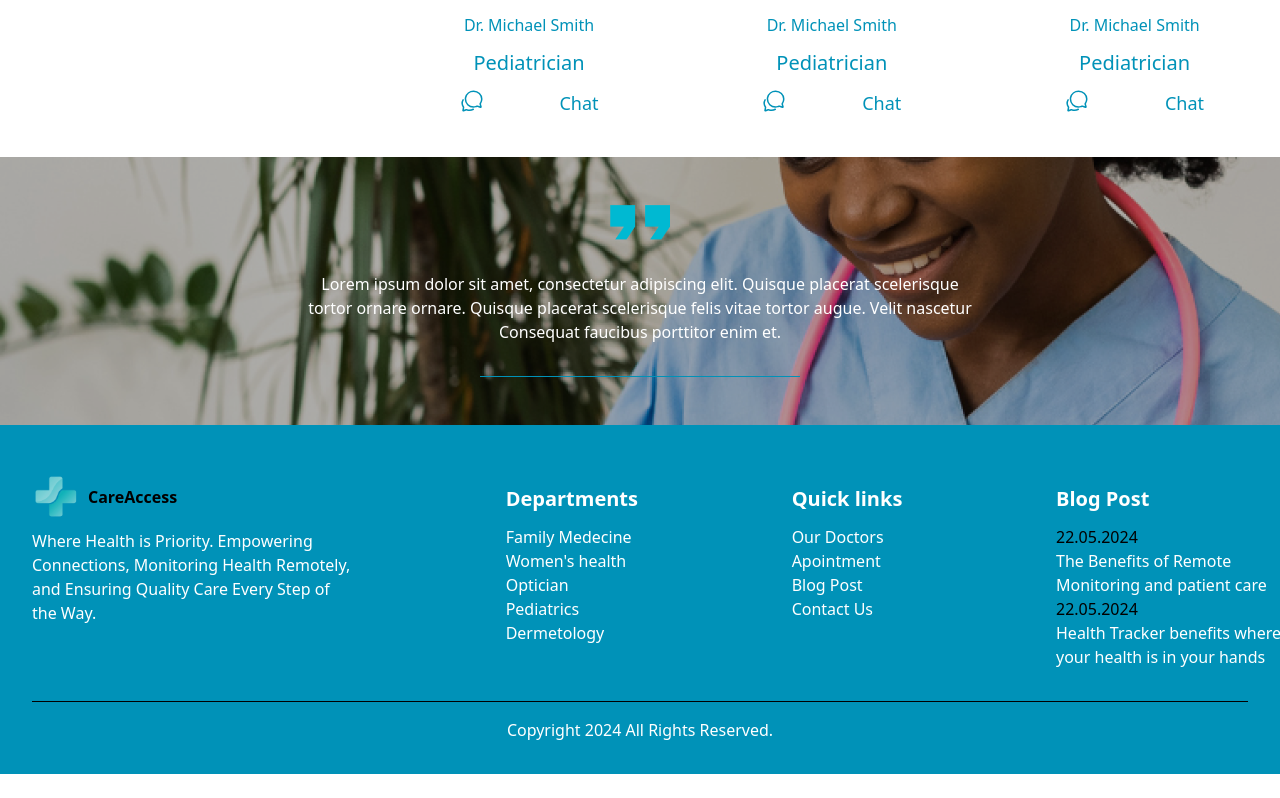
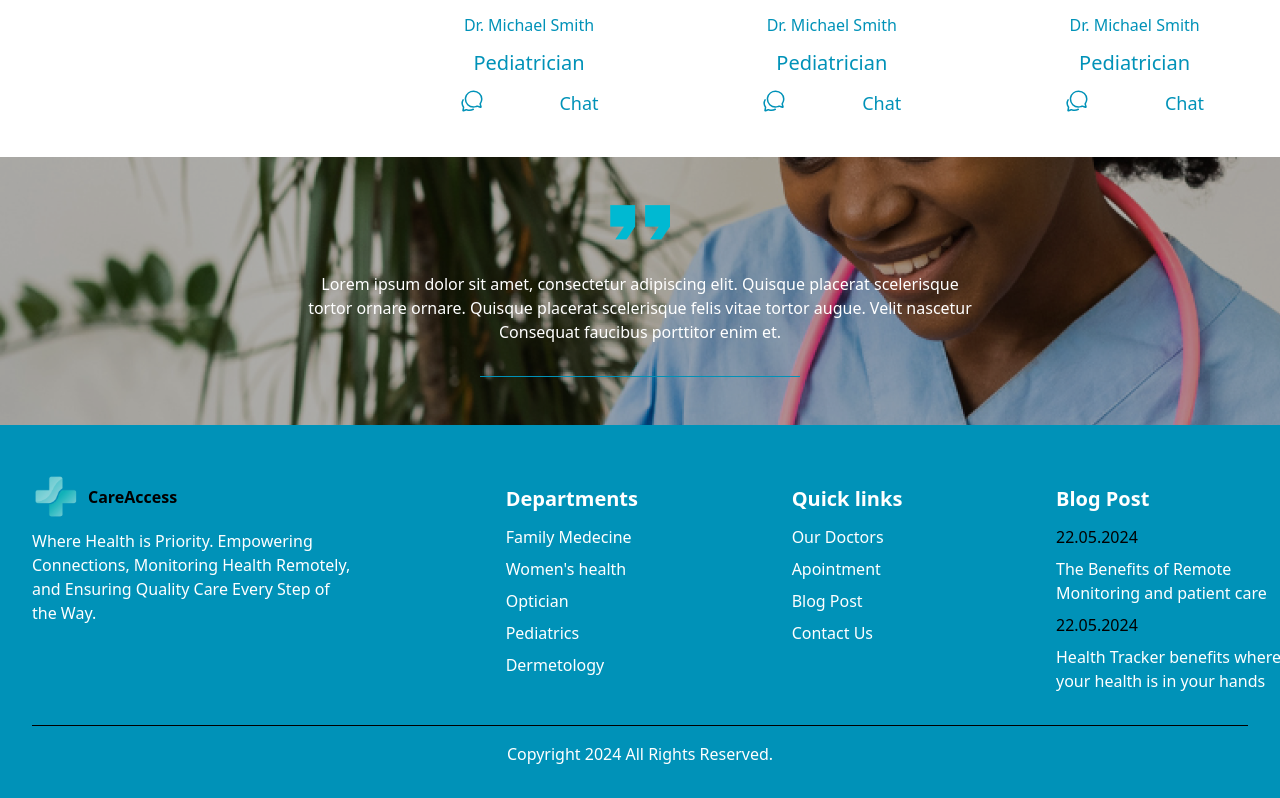
Before and after one commit to gloriaumutoni/AccessCare-Frontend, a React (Vite) app: page /bookings in a window 1280 px wide. Shown: the part 1612-2410 px from the top of the page. Before the commit the page ends 2386 px from the top, so only its background shows below. Built offline with nearby package versions, Linux system fonts and the light colour scheme.

Commit message:
style: separate elements

```diff
--- a/src/components/Footer.tsx
+++ b/src/components/Footer.tsx
@@ -13,7 +13,7 @@ function Footer() {
         </div>
         <div>
           <h2 className="text-xl font-bold py-3">Departments</h2>
-          <ul>
+          <ul className="space-y-2">
             <li>Family Medecine</li>
             <li>Women's health</li>
             <li>Optician</li>
@@ -23,7 +23,7 @@ function Footer() {
         </div>
         <div>
           <h2 className="text-xl font-bold py-3">Quick links</h2>
-          <ul>
+          <ul className="space-y-2">
             <li>Our Doctors</li>
             <li>Apointment</li>
             <li>Blog Post</li>
@@ -32,10 +32,14 @@ function Footer() {
         </div>
         <div className="w-3xs">
           <h2 className="text-xl font-bold py-3">Blog Post</h2>
-          <p className="text-black">22.05.2024</p>
-          <p>The Benefits of Remote Monitoring and patient care</p>
-          <p className="text-black">22.05.2024</p>
-          <p>Health Tracker benefits where your health is in your hands</p>
+          <article className="space-y-2">
+            <p className="text-black">22.05.2024</p>
+            <p>The Benefits of Remote Monitoring and patient care</p>
+          </article>
+          <article className="space-y-2 pt-2">
+            <p className="text-black">22.05.2024</p>
+            <p>Health Tracker benefits where your health is in your hands</p>
+          </article>
         </div>
       </div>
       <div className="border-t  border-black my-4"></div>
```
